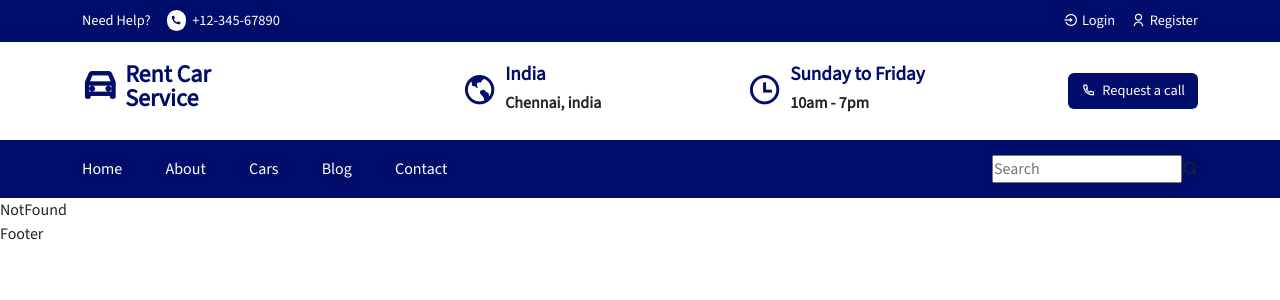
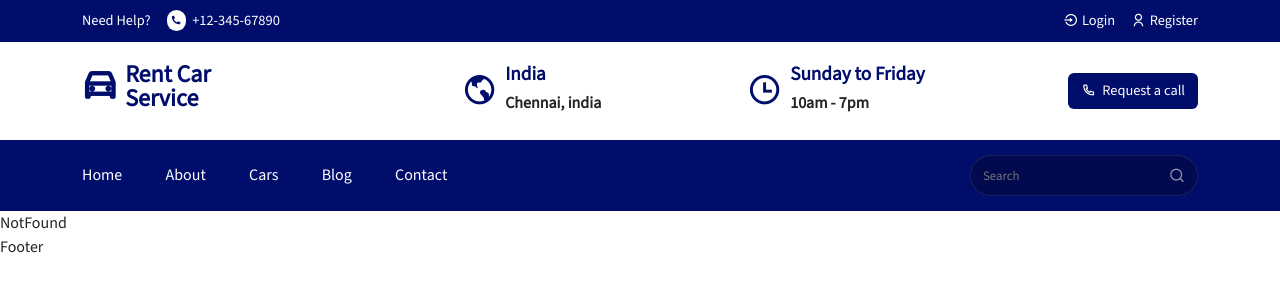
Before and after one commit to navanee1609/car-rent, a React (Create React App) app: page /contact in a window 1280 px wide. Shown: the top 300 px of the page. Built offline with nearby package versions, Linux system fonts and the light colour scheme.

Commit message:
added style to search bar

```diff
--- a/src/styles/header.css
+++ b/src/styles/header.css
@@ -146,3 +146,30 @@
 .nav__item:hover {
   color: #f9a826;
 }
+
+/* search box */
+
+.search__box {
+  border: 1px solid #7c8a972f;
+  padding: 7px 12px;
+  display: flex;
+  align-items: center;
+  border-radius: 50px;
+  background: #020a4de9;
+}
+
+.search__box input {
+  background: transparent;
+  border: none;
+  outline: none;
+  color: #fff;
+  cursor: pointer;
+}
+
+.search__box input::placeholder {
+  font-size: 0.8rem;
+}
+.search__box span i {
+  color: rgba(255, 255, 255, 0.555);
+  cursor: pointer;
+}
```
